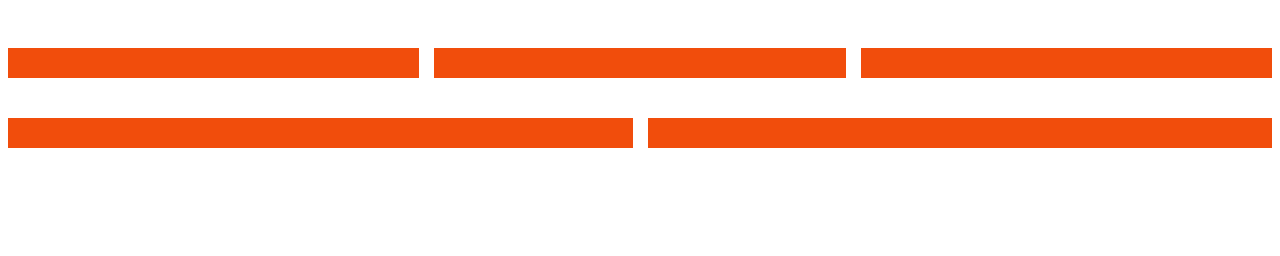
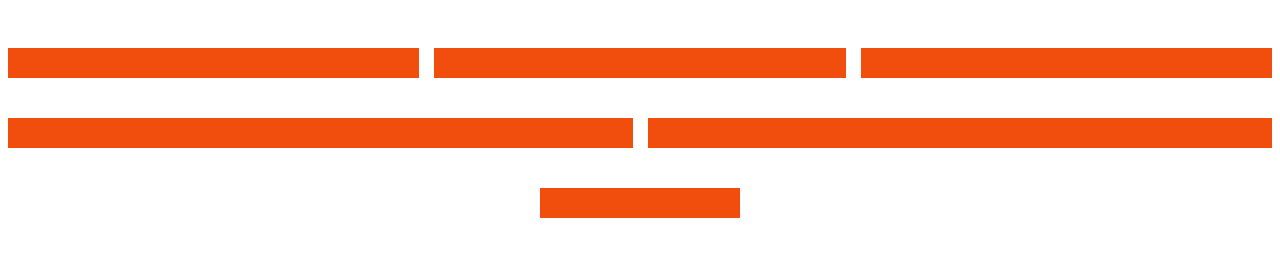
Before and after one commit to felipeorlando/tetris-grid, a website: page example/index.html in a window 1280 px wide. Drawn offline with Linux system fonts and the light colour scheme.

Commit message:
Update index example and set version to 0.0.0

```diff
--- a/example/index.html
+++ b/example/index.html
@@ -15,6 +15,12 @@
       background-color: rgb(241, 77, 12);
       height: 30px;
     }
+    [class*='start-'] .block,
+    [class*='center-'] .block,
+    [class*='end-'] .block {
+      max-width: 100%;
+      width: 100px;
+    }
   </style>
 </head>
 <body>
@@ -30,5 +36,11 @@
 
     <div class="block col-md-6"></div>
   </div>
+
+  <div class="row center-xs end-sm center-xl">
+      <div class="block"></div>
+
+      <div class="block"></div>
+    </div>
 </body>
 </html>
--- a/package.json
+++ b/package.json
@@ -1,6 +1,6 @@
 {
   "name": "tetris-grid",
-  "version": "1.0.0",
+  "version": "0.0.0",
   "description": "Just another grid framework, seriously!",
   "keywords": [
     "tetris",
```
